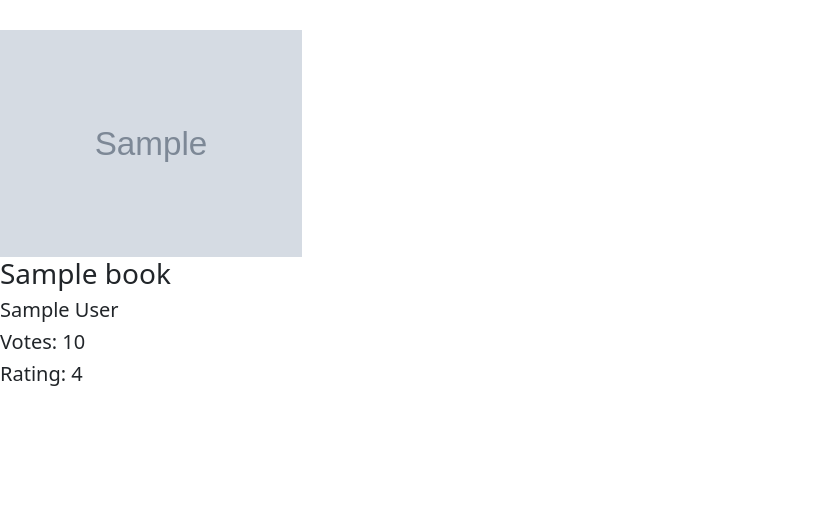
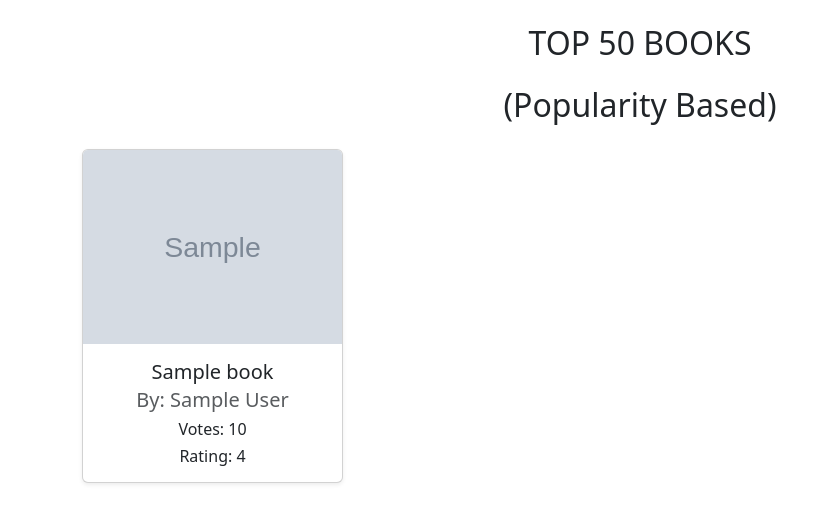
Before and after one commit to ChitwanRana/Media_Mate_Project, a Python web app: template MediaMate/books/templates/books.html in a window 1280 px wide. Shown: the part 56-579 px from the top of the page, without its empty margins (0-839 px from the left). Run offline with Jinja, Linux system fonts and the light colour scheme; the template is opened without the code that fills it: most values are stand-ins (such as "Sample title", 1, 10 or a date in 2020); grey boxes marked "Sample" are stand-in pictures.

```diff
--- a/MediaMate/books/templates/books.html
+++ b/MediaMate/books/templates/books.html
@@ -38,22 +38,27 @@
         </nav>
 
 
-
+        <h2 class="text-center my-4">TOP 50 BOOKS</h2>
+        <h2 class="text-center my-4">(Popularity Based)</h2>
+        <div class="container">
             <div class="row">
                 {% for book in books %}
-              <div class="col-md-3" style='margin-top:30px;'>
-                  <div class="cards">
-                      <div class="card-body">
+                    <div class="col-md-3 col-sm-6 mb-4">
+                        <div class="card shadow-sm">
                             <img class="card-img-top" src="{{ book.image }}" alt="Unable to Load">
+                            <div class="card-body text-center">
+                                <h5 class="card-title">{{ book.name }}</h5>
+                                <h5 class="card-subtitle mb-2 text-muted">By: {{ book.author }}</h5>
+                                <h6 class="card-text">Votes: {{ book.votes }}</h6>
+                                <h6 class="card-text">Rating: {{ book.rating }}</h6 >
+
                             </div>
-                      <h3>{{ book.name }}</h3>
-                      <h5>{{ book.author }}</h5>
-                      <h5>Votes: {{ book.votes }}</h5>
-                      <h5>Rating: {{ book.rating }}</h5>
                         </div>
                     </div>
                 {% endfor %}
+
             </div>
         </div>
+
      </body>
 </html>
```
Lines whose indentation alone changed are shown as unchanged.
